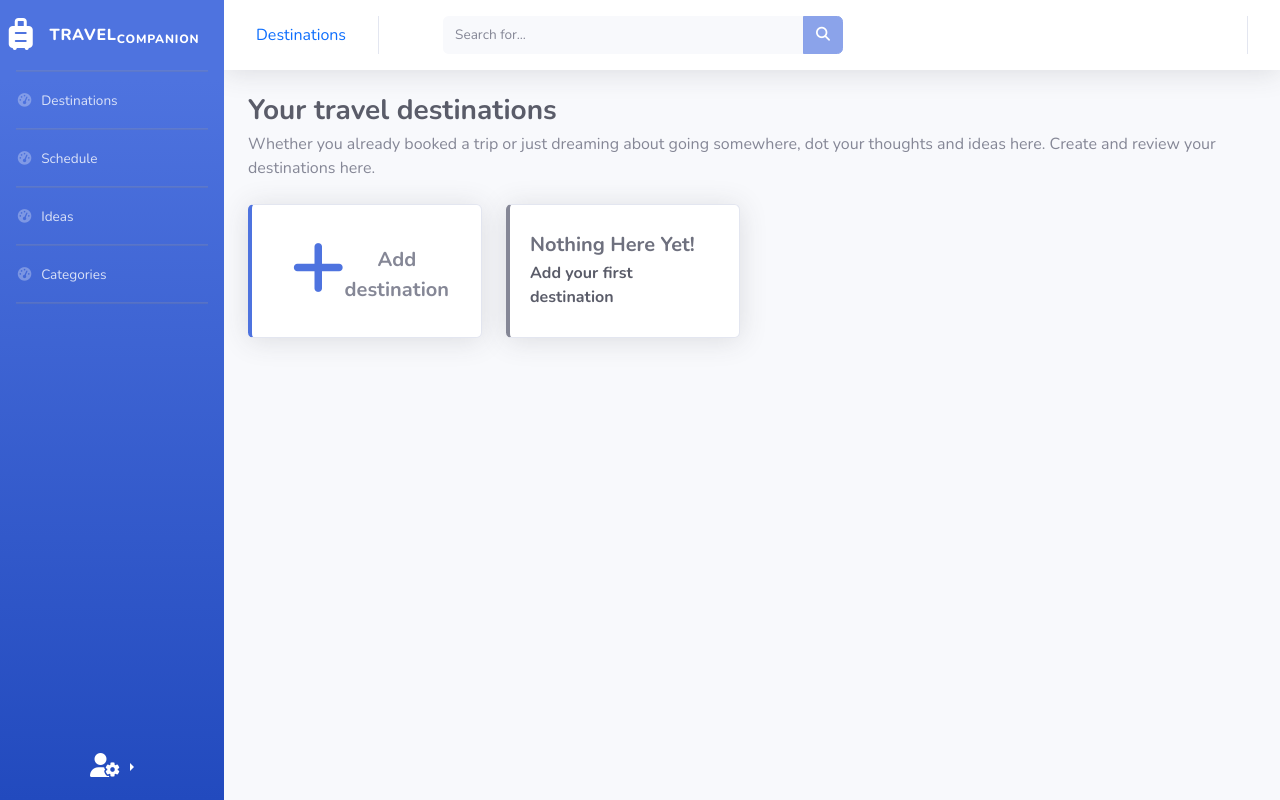
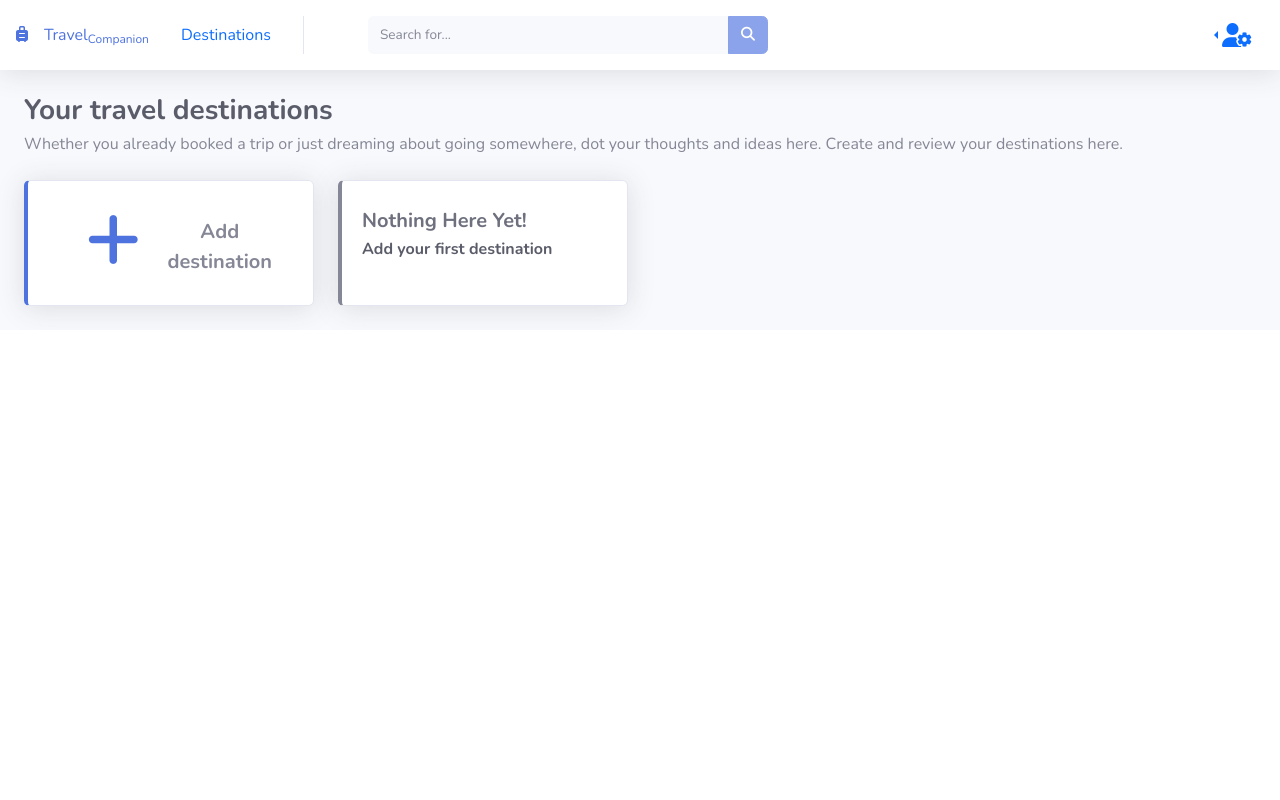
Before and after one commit to Hevsy/Travel-Companion, a Flask app: page /dest in a window 1280 px wide. Run offline with Flask 3, Linux system fonts and the light colour scheme; the visitor is signed in with stand-in values (Sample User, id 1); data that the repository does not hold is empty; some libraries are stand-ins or nearby versions.

Commit message:
re-doing interface

```diff
--- a/app/templates/layout.html
+++ b/app/templates/layout.html
@@ -33,85 +33,19 @@
 <body id="page-top">
     <!-- Page Wrapper -->
     <div id="wrapper">
-        <!-- Sidebar -->
-        <ul class="navbar-nav bg-gradient-primary sidebar sidebar-dark d-flex flex-column" id="Sidebar">
-            <!-- Sidebar - Brand -->
-            <a class="sidebar-brand d-flex align-items-center justify-content-center" href="/">
-                <div class="sidebar-brand-icon">
-                    <i class="fa-solid fa-suitcase-rolling"></i>
-                </div>
-                <div class="sidebar-brand-text mx-3">Travel<sub>Companion</sub></div>
-            </a>
-            <!-- Divider -->
-            <hr class="sidebar-divider my-0">
-            <!-- Nav Item - Destinations -->
-            <li class="nav-item">
-                <a class="nav-link" href="/dest">
-                    <i class="fas fa-fw fa-tachometer-alt"></i>
-                    <span>Destinations</span></a>
-            </li>
-            <!-- Divider -->
-            <hr class="sidebar-divider my-0">
-            <!-- Nav Item - Schedule -->
-            <li class="nav-item">
-                <a class="nav-link" href="#">
-                    <i class="fas fa-fw fa-tachometer-alt"></i>
-                    <span>Schedule</span></a>
-            </li>
-            <!-- Divider -->
-            <hr class="sidebar-divider my-0">
-            <!-- Nav Item - Ideas -->
-            <li class="nav-item">
-                <a class="nav-link" href="#">
-                    <i class="fas fa-fw fa-tachometer-alt"></i>
-                    <span>Ideas</span></a>
-            </li>
-            <!-- Divider -->
-            <hr class="sidebar-divider my-0">
-            <!-- Nav Item - Ideas -->
-            <li class="nav-item">
-                <a class="nav-link" href="#">
-                    <i class="fas fa-fw fa-tachometer-alt"></i>
-                    <span>Categories</span></a>
-            </li>
-            <!-- Divider -->
-            <hr class="sidebar-divider my-0">
-            <!-- Nav Item - User Information -->
-            <div class="dropdown dropend text-center d-none d-md-inline d-flex mt-auto">
-                <a href="#" class="d-flex align-items-center justify-content-center" data-bs-toggle="dropdown"
-                    aria-expanded="true">
-                    <div class="dropdown-toggle sidebar-brand">
-                        <i class="fa-solid fa-user-gear fa-xl"></i>
-                    </div>
-                </a>
-                <div class="dropdown-menu shadow" aria-labelledby="userDropdown">
-                    <a class="dropdown-item disabled" href="#">
-                        <i class="fas fa-user fa-sm fa-fw mr-2 text-gray-600"></i>
-                        Profile
-                    </a>
-                    <a class="dropdown-item disabled" href="#">
-                        <i class="fas fa-cogs fa-sm fa-fw mr-2 text-gray-600"></i>
-                        Settings
-                    </a>
-                    <div class="dropdown-divider"></div>
-                    <a class="dropdown-item" data-bs-toggle="modal" data-bs-target="#logoutModal">
-                        <i class="fas fa-sign-out-alt fa-sm fa-fw mr-2 text-gray-600"></i>
-                        Logout
-                    </a>
-                </div>
-            </div>
-
-        </ul>
-
-        <!-- End of Sidebar -->
-
         <!-- Content Wrapper -->
         <div id="content-wrapper" class="d-flex flex-column">
             <!-- Main Content -->
             <div id="content">
                 <!-- Topbar -->
                 <nav class="navbar navbar-expand navbar-light bg-white topbar mb-4 static-top shadow">
-
+                    <!-- Topbar - Brand -->
+                    <a class="link-body-emphasis text-decoration-none d-flex align-items-center justify-content-center" href="/">
+                        <div class="sidebar-brand-icon">
+                            <i class="fa-solid fa-suitcase-rolling"></i>
+                        </div>
+                        <div class="sidebar-brand-text mx-3">Travel<sub>Companion</sub></div>
+                    </a>
                     <!-- Topbar - Page name -->
                     <a class="nav-link">
                         <span>{% block title2 %}{% endblock %}</span></a>
@@ -132,14 +66,28 @@
                     </form>
 
                     <!-- Topbar Navbar -->
-                    <ul class="navbar-nav ml-auto">
-
+                    <div class="nav-item dropleft">
+                        <a href="#" class="d-flex align-items-center justify-content-center" data-bs-toggle="dropdown"
+                            aria-expanded="true">
+                            <div class="nav-link dropdown-toggle">
+                                <i class="fa-solid fa-user-gear fa-xl"></i>
+                            </div>
                         </a>
-
-                        <div class="topbar-divider d-none d-sm-block"></div>
-
-
-                    </ul>
+                        <div class="dropdown-menu shadow" aria-labelledby="userDropdown">
+                            <a class="dropdown-item disabled" href="#">
+                                <i class="fas fa-user fa-sm fa-fw mr-2 text-gray-600"></i>
+                                Profile
+                            </a>
+                            <a class="dropdown-item disabled" href="#">
+                                <i class="fas fa-cogs fa-sm fa-fw mr-2 text-gray-600"></i>
+                                Settings
+                            </a>
+                            <div class="dropdown-divider"></div>
+                            <a class="dropdown-item" data-bs-toggle="modal" data-bs-target="#logoutModal">
+                                <i class="fas fa-sign-out-alt fa-sm fa-fw mr-2 text-gray-600"></i>
+                                Logout
+                            </a>
+                        </div>
                 </nav>
                 <!-- End of Topbar -->
 
```
